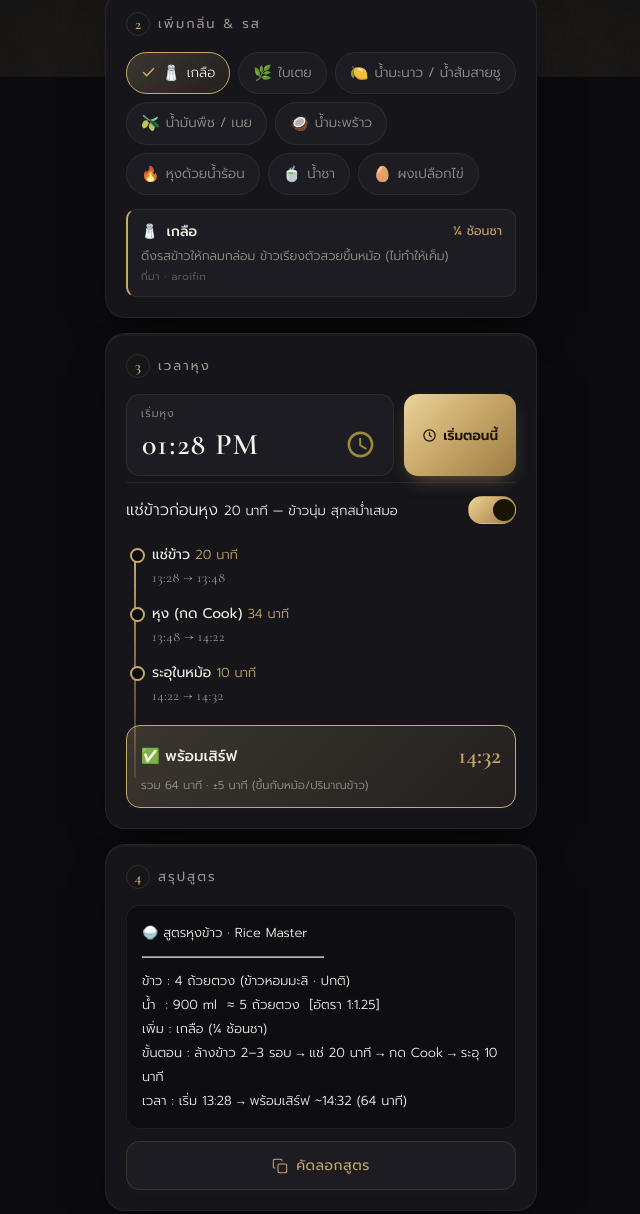
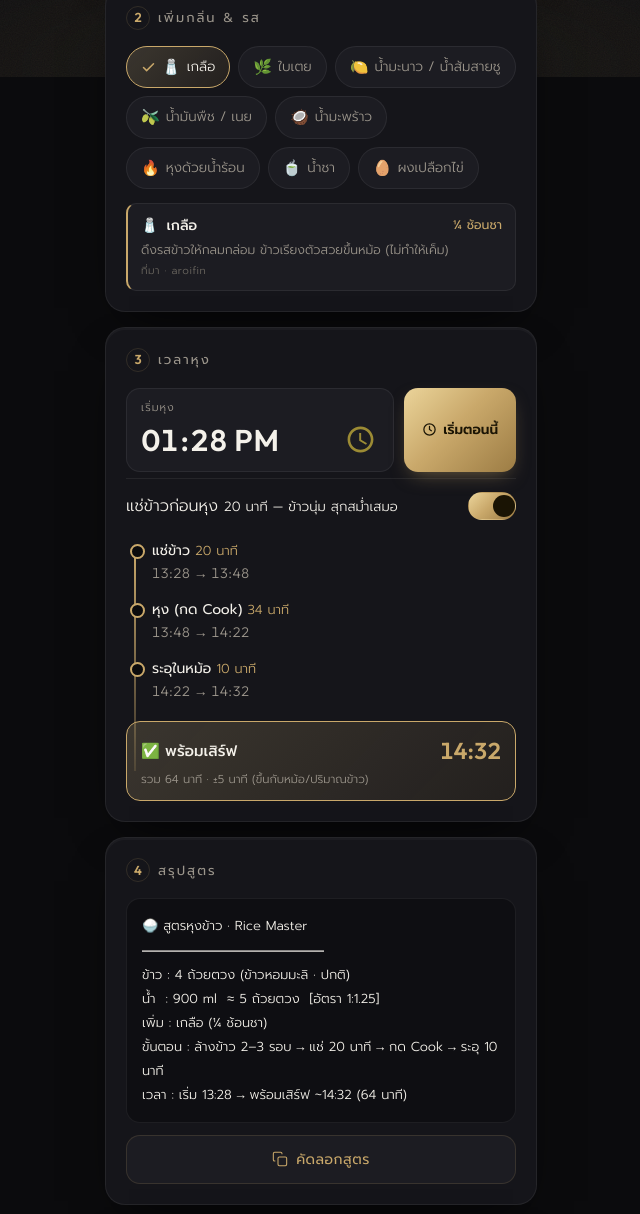
Before and after one commit to tae24740-crypto/Rice-Master, a plain HTML site: page index.html in a window 1280 px wide. Shown: the part 723-1937 px from the top of the page, without its empty margins (319-959 px from the left). Drawn offline with nearby package versions, Linux system fonts and the light colour scheme.

Commit message:
Update index.html

```diff
--- a/index.html
+++ b/index.html
@@ -7,7 +7,7 @@
 <title>Rice Master · คำนวณหุงข้าว</title>
 <link rel="preconnect" href="https://fonts.googleapis.com">
 <link rel="preconnect" href="https://fonts.gstatic.com" crossorigin>
-<link href="https://fonts.googleapis.com/css2?family=Cormorant+Garamond:ital,wght@0,400;0,500;0,600;0,700;1,500&family=Prompt:wght@200;300;400;500;600&display=swap" rel="stylesheet">
+<link href="https://fonts.googleapis.com/css2?family=Cormorant+Garamond:ital,wght@0,400;0,500;0,600;0,700;1,500&family=Outfit:wght@300;400;500;600;700&family=Prompt:wght@200;300;400;500;600&display=swap" rel="stylesheet">
 <style>
   :root{
     --bg:#0B0B0D; --bg-2:#0E0E12;
@@ -18,6 +18,7 @@
     --text:#F4F1EA; --muted:#9C968C; --dim:#6B6760;
     --ok:#7FB386;
     --r:20px; --r-sm:14px;
+    --num:'Outfit', sans-serif;   /* ฟอนต์ตัวเลข — เปลี่ยนตรงนี้ที่เดียว */
     --grad-gold:linear-gradient(135deg,#EBD49A 0%,#C9A86A 46%,#9C7C44 100%);
     --grad-gold-soft:linear-gradient(135deg,rgba(230,203,139,.18),rgba(156,124,68,.10));
     --shadow:0 20px 50px -24px rgba(0,0,0,.85),0 2px 0 rgba(255,255,255,.03) inset;
@@ -75,7 +76,7 @@
     padding:20px; margin-bottom:15px; box-shadow:var(--shadow); position:relative;}
   .card-h{display:flex; align-items:center; gap:8px; margin-bottom:16px;}
   .card-h .k{font-size:13px; letter-spacing:2px; text-transform:uppercase; color:var(--muted); font-weight:400}
-  .card-h .num{font-family:'Cormorant Garamond',serif; font-size:15px; color:var(--gold);
+  .card-h .num{font-family:var(--num); font-size:13px; color:var(--gold);
     width:24px;height:24px;border:1px solid var(--line);border-radius:50%;display:grid;place-items:center;font-weight:600}
 
   /* ===== hero result ===== */
@@ -86,7 +87,7 @@
   .hero .lab{font-size:12px; letter-spacing:3px; text-transform:uppercase; color:var(--muted); font-weight:300}
   .hero .ratio{margin-left:auto; font-size:11px; color:var(--gold); border:1px solid var(--line);
     padding:4px 10px; border-radius:40px; letter-spacing:1px; background:var(--grad-gold-soft)}
-  .hero .big{font-family:'Cormorant Garamond',serif; font-weight:600; font-size:74px; line-height:.95;
+  .hero .big{font-family:var(--num); font-weight:600; font-size:68px; line-height:.95;
     background:var(--grad-gold); -webkit-background-clip:text; background-clip:text; color:transparent;
     letter-spacing:1px; margin-top:6px; font-variant-numeric:tabular-nums;}
   .hero .big .u{font-size:26px; font-weight:500; letter-spacing:1px; margin-left:6px}
@@ -140,7 +141,7 @@
   .time-top{display:flex; gap:10px; align-items:stretch; margin-bottom:6px}
   .time-in{flex:1; background:var(--surface-2); border:1px solid var(--line-soft); border-radius:var(--r-sm); padding:11px 14px}
   .time-in label{font-size:11px; color:var(--muted); letter-spacing:1px; text-transform:uppercase; display:block; margin-bottom:3px; font-weight:300}
-  .time-in input{background:transparent; border:none; color:var(--text); font-family:'Cormorant Garamond',serif;
+  .time-in input{background:transparent; border:none; color:var(--text); font-family:var(--num); font-variant-numeric:tabular-nums;
     font-size:30px; font-weight:600; width:100%; outline:none; letter-spacing:1px}
   .time-in input::-webkit-calendar-picker-indicator{filter:invert(.7) sepia(1) saturate(3) hue-rotate(5deg); opacity:.6; cursor:pointer}
   .btn-now{background:var(--grad-gold); border:none; color:#1a1404; font-family:inherit; font-weight:600;
@@ -162,16 +163,16 @@
   .tl-step::before{content:"";position:absolute;left:-22.5px;top:4px;width:11px;height:11px;border-radius:50%;background:var(--bg);border:2px solid var(--gold)}
   .tl-step .a{font-size:14px;font-weight:400;color:var(--text)}
   .tl-step .a span{color:var(--gold); font-size:13px; font-weight:300}
-  .tl-step .b{font-size:12px;color:var(--muted);margin-top:2px;font-family:'Cormorant Garamond',serif;font-size:14px;letter-spacing:.5px}
+  .tl-step .b{font-size:14px;color:var(--muted);margin-top:2px;font-family:var(--num);letter-spacing:.3px;font-variant-numeric:tabular-nums}
   .tl-done{position:relative; background:var(--grad-gold-soft); border:1px solid var(--gold);
     border-radius:var(--r-sm); padding:12px 14px; margin-top:4px; margin-left:-26px}
   .tl-done .a{display:flex;align-items:center;gap:8px;font-size:15px;font-weight:500;color:var(--text)}
-  .tl-done .a .clk{margin-left:auto;font-family:'Cormorant Garamond',serif;font-size:24px;font-weight:600;color:var(--gold)}
+  .tl-done .a .clk{margin-left:auto;font-family:var(--num);font-size:23px;font-weight:600;color:var(--gold);font-variant-numeric:tabular-nums}
   .tl-done .tot{font-size:11.5px;color:var(--muted);margin-top:3px}
   .countdown{margin-top:12px; text-align:center; background:var(--surface-2); border:1px dashed var(--line);
     border-radius:var(--r-sm); padding:12px; display:none}
   .countdown.on{display:block}
-  .countdown .c{font-family:'Cormorant Garamond',serif; font-size:34px; font-weight:600; color:var(--gold); letter-spacing:2px; font-variant-numeric:tabular-nums}
+  .countdown .c{font-family:var(--num); font-size:33px; font-weight:600; color:var(--gold); letter-spacing:1px; font-variant-numeric:tabular-nums}
   .countdown .l{font-size:11px; color:var(--muted); letter-spacing:2px; text-transform:uppercase}
 
   /* summary */
@@ -220,7 +221,7 @@
   .cup-in{display:flex; align-items:center; gap:10px; background:var(--surface-2); border:1px solid var(--line-soft);
     border-radius:var(--r-sm); padding:6px 6px 6px 16px; margin-bottom:14px}
   .cup-in input{flex:1; background:transparent; border:none; color:var(--text); font-size:24px; font-weight:500;
-    outline:none; font-family:'Cormorant Garamond',serif; width:100%}
+    outline:none; font-family:var(--num); width:100%}
   .cup-in .unit{color:var(--muted); font-size:14px; padding-right:8px}
   .presets{display:flex; gap:8px; flex-wrap:wrap; margin-bottom:18px}
   .presets button{flex:1; min-width:62px; background:var(--surface-2); border:1px solid var(--line-soft); color:var(--muted);
```
